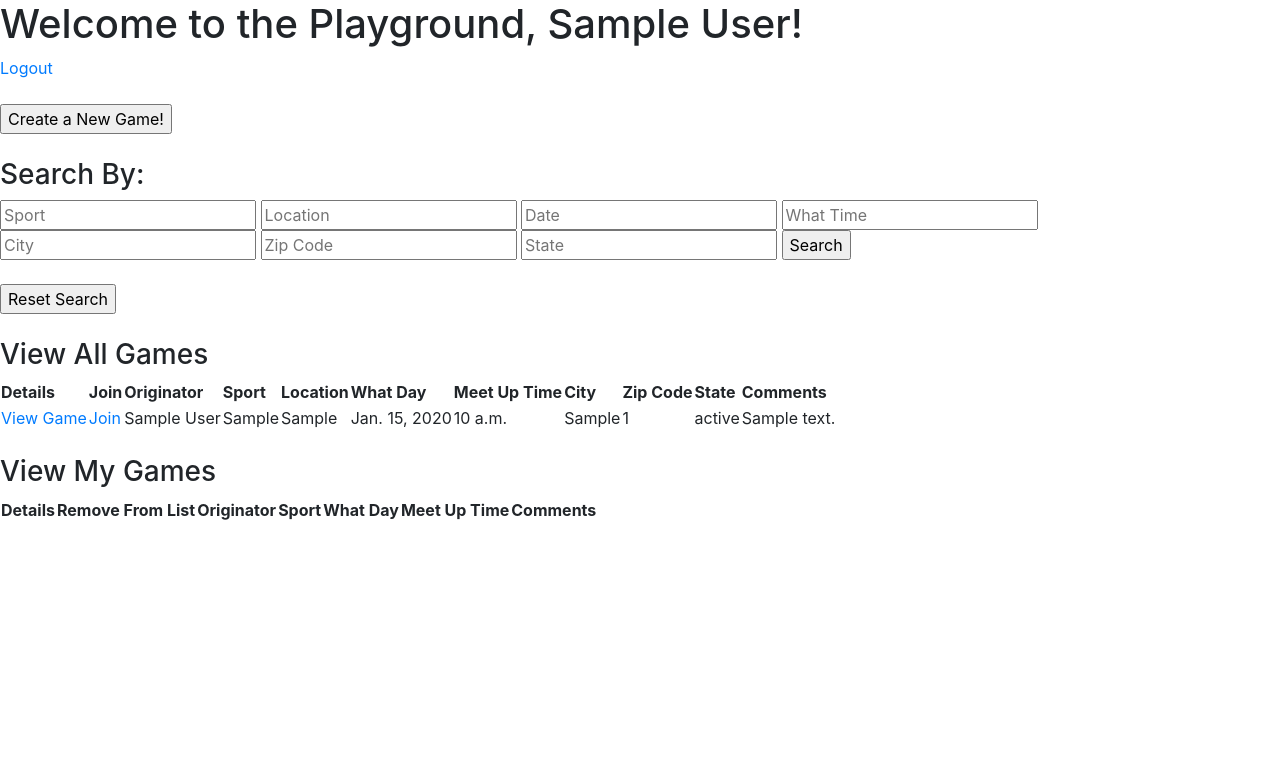
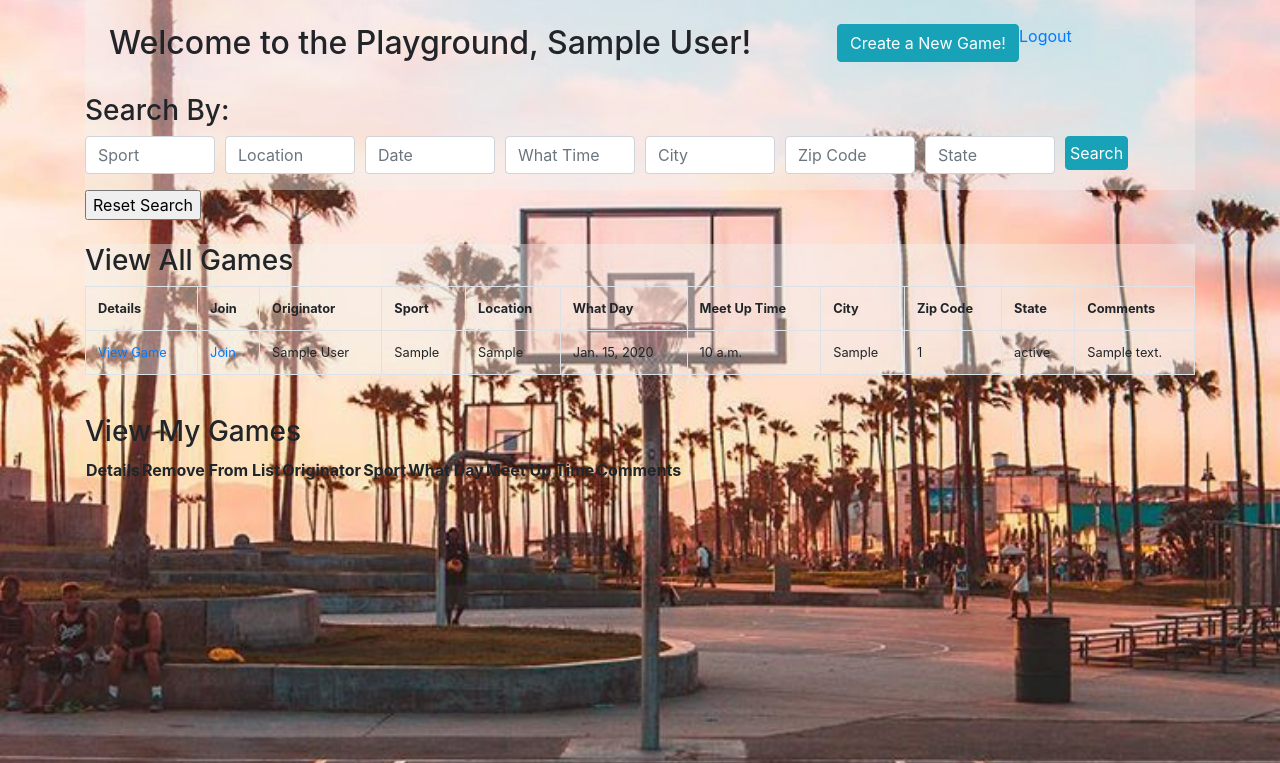
Before and after one commit to proj-algos-july2020/solo_proj_ricky, a Django app: template playground/templates/sports/index.html in a window 1280 px wide. Shown: the top 763 px of the page. Run offline with Django 3.2, Linux system fonts and the light colour scheme; the template is opened without the code that fills it: values that come from a table or form of the project are taken from there, others are empty; a user stored in the database is signed in; tables that the repository leaves empty hold one stand-in row (values such as "Sample post"); lists and menus that the app fills with data are empty; some libraries are stand-ins or nearby versions.

Commit message:
Adding bootstrap as well as fixing the time issue for when you want to create a game

```diff
--- a/playground/models.py
+++ b/playground/models.py
@@ -2,25 +2,60 @@ from __future__ import unicode_literals
 from django.db import models
 import bcrypt
 import datetime
+from pytz import timezone
 
 class GameManager(models.Manager):
     def basic_validator(self, postData):
-        # todays_date = datetime.datetime.now()
-        # date = datetime.datetime.strptime(postData['date'], '%Y-%m-%d')
-        errors={}
-        if len(postData['state'])>3:
+        errors = {}
+
+        todays_date=datetime.datetime.now(timezone("US/Pacific")).strftime("%Y-%m-%d %H:%M:%S")
+        todays_date = datetime.datetime.strptime(todays_date,"%Y-%m-%d %H:%M:%S")
+        print(todays_date)
+        # todays_date= datetime(todays_date.year, todays_date.month, todays_date.day, todays_date.hour, todays_date.minute, todays_date.second)
+
+        if len(postData['sport'])<1:
+            errors['sport']="A Sport must be provided"
+        if len(postData['sport'])>26:
+            errors['sport']="A Sport name is too long"
+
+        if len(postData['location'])<1:
+            errors['location']="A Location must be provided"
+
+        if len(postData['zipcode'])<1:
+            errors['zipcode']="A Zip Code must be provided"
+
+        if len(postData['city'])<1:
+            errors['city']="A City name must be provided"
+        if len(postData['city'])>51:
+            errors['city']="A City name is too long"
+
+        if len(postData['state'])<1:
             errors["state"]="State needs to follow the format ex: CA, WA, NV, etc."
+        if len(postData['state'])>=3:
+            errors["state"]="State needs to follow the format ex: CA, WA, NV, etc."
+
+        if len(postData['zipcode'])<1:
+            errors['zipcode']="The Zip Code needs to be 5 digits."
         if len(postData['zipcode'])>6:
             errors['zipcode']="The Zip Code needs to be 5 digits."
-        # if len(postData['date'])<1:
-        #     errors['date'] = "A date MUST be provided"
-        # if date <= todays_date:
-        #     errors['date'] = "Date needs to be in the future"
+
+        if len(postData['date'])<1:
+            errors['date'] = "A start date MUST be provided"
+        else:
+            date = datetime.datetime.strptime(postData['date'], '%Y-%m-%d')
+            time = datetime.datetime.strptime(postData['time'], '%H:%M')
+            date=datetime.datetime(date.year, date.month, date.day, time.hour, time.minute)
+            print(date)
+            print(todays_date)
+
+            if date < todays_date:
+                errors['date'] = "Start date needs to be in the future"
+
         return errors
 
 class Game(models.Model):
     location=models.CharField(max_length=255)
-    state=models.CharField(max_length=2)
+    state=models.CharField(max_length=3)
     city=models.CharField(max_length=50)
     zipcode=models.IntegerField()
     sport=models.CharField(max_length=25)
--- /dev/null
+++ b/playground/static/css/homepage.css
@@ -0,0 +1,22 @@
+body{
+
+    /* The image used */
+    background-image: url("../sunset_playground_picture.jpg");
+
+    /* Full height */
+    height: 100%;
+
+    /* Center and scale the image nicely */
+    background-position: center;
+    background-repeat: no-repeat;
+    background-size: cover;
+
+}
+
+.header{
+    background: rgba(239, 243, 239, 0.4);
+  }
+
+.searchbar{
+    background: rgba(239, 243, 239, 0.4);
+}
--- a/playground/templates/sports/index.html
+++ b/playground/templates/sports/index.html
@@ -3,6 +3,8 @@
 <head>
     <meta charset="UTF-8">
     <meta name="viewport" content="width=device-width, initial-scale=1.0">
+    {% load static %}
+    <link rel="stylesheet" href="{% static 'css/homepage.css' %}">
     <link rel="stylesheet" href="https://stackpath.bootstrapcdn.com/bootstrap/4.5.0/css/bootstrap.min.css" integrity="sha384-9aIt2nRpC12Uk9gS9baDl411NQApFmC26EwAOH8WgZl5MYYxFfc+NcPb1dKGj7Sk" crossorigin="anonymous">
     <script src="https://code.jquery.com/jquery-3.5.1.js" integrity="sha256-QWo7LDvxbWT2tbbQ97B53yJnYU3WhH/C8ycbRAkjPDc=" crossorigin="anonymous"></script>
     <script>
@@ -36,39 +38,76 @@
         });
     </script>
 
+
     <title>Playground</title>
 </head>
-<body>
 
-    <h1>Welcome to the Playground, {{user.first_name}} {{user.last_name}}!</h1>
-    <a href="/logout">Logout</a><br><br>
+<body class="container">
 
-    <form action="create_new_game" method="POST">
+<div class="header p-4">
+    <div class="row">
+        <div class="col-8">
+            <h2>Welcome to the Playground, {{user.first_name}} {{user.last_name}}!</h2>
+        </div>
+
+        <div class="col">
+            <form action="create_new_game" method="POST">
+                {% csrf_token %}
+                <input type="submit" class="btn btn-info" value="Create a New Game!">
+            </form>
+        </div>
+
+        <div class="col">
+            <a href="/logout">Logout</a>
+        </div>
+    </div>
+</div>
+
+<div class="searchbar">
+    <form action="search" method="POST" id="search_bar">
         {% csrf_token %}
-        <input type="submit" value="Create a New Game!">
-    </form><br>
+        <h3>Search By:</h3>
+    <div class="form-row">
+
+        <div class="form-group col" >
+            <input type="text" class="form-control" name="sport" placeholder="Sport">
+        </div>
+        <div class="form-group col">
+            <input type="text" class="form-control" name="location" placeholder="Location">
+        </div>
+        <div class="form-group col">
+            <input type="text" class="form-control" name="date" placeholder="Date">
+        </div>
+        <div class="form-group col">
+            <input type="text" class="form-control" name="time" placeholder="What Time">
+        </div>
+        <div class="form-group col">
+            <input type="text" class="form-control" name="city" placeholder="City">
+        </div>
+        <div class="form-group col">
+            <input type="text" class="form-control" name="zipcode" placeholder="Zip Code">
+        </div>
+        <div class="form-group col">
+            <input type="text" class="form-control" name="state" placeholder="State">
+        </div>
+        <div class="col">
+            <input type="submit" class="btn btn-info btn-xs p-1 d-inline" value="Search">
+        </div>
+
+        </form>
+    </div>
+</div>
 
 
-<form action="search" method="POST" id="search_bar">
-    {% csrf_token %}
-    <h3>Search By:</h3>
-    <input type="text" name="sport" placeholder="Sport">
-    <input type="text" name="location" placeholder="Location">
-    <input type="text" name="date" placeholder="Date">
-    <input type="text" name="time" placeholder="What Time">
-    <input type="text" name="city" placeholder="City">
-    <input type="text" name="zipcode" placeholder="Zip Code">
-    <input type="text" name="state" placeholder="State">
-    <input type="submit" value="Search">
-</form><br>
 
 <form action="reset" method="POST" id="reset">
     {% csrf_token %}
     <input type="submit" value="Reset Search">
 </form><br>
 
-<div id="games">
-    <table>
+
+<div class="header" id="games">
+    <table class="table table-hover table-bordered text-nowrap small">
         <h3>View All Games</h3>
         <tr>
             <th>Details</th>
```
Also changed, not shown: playground/migrations/0006_auto_20200715_0300.py (added), playground/static/sunset_playground_picture.jpg (added).
